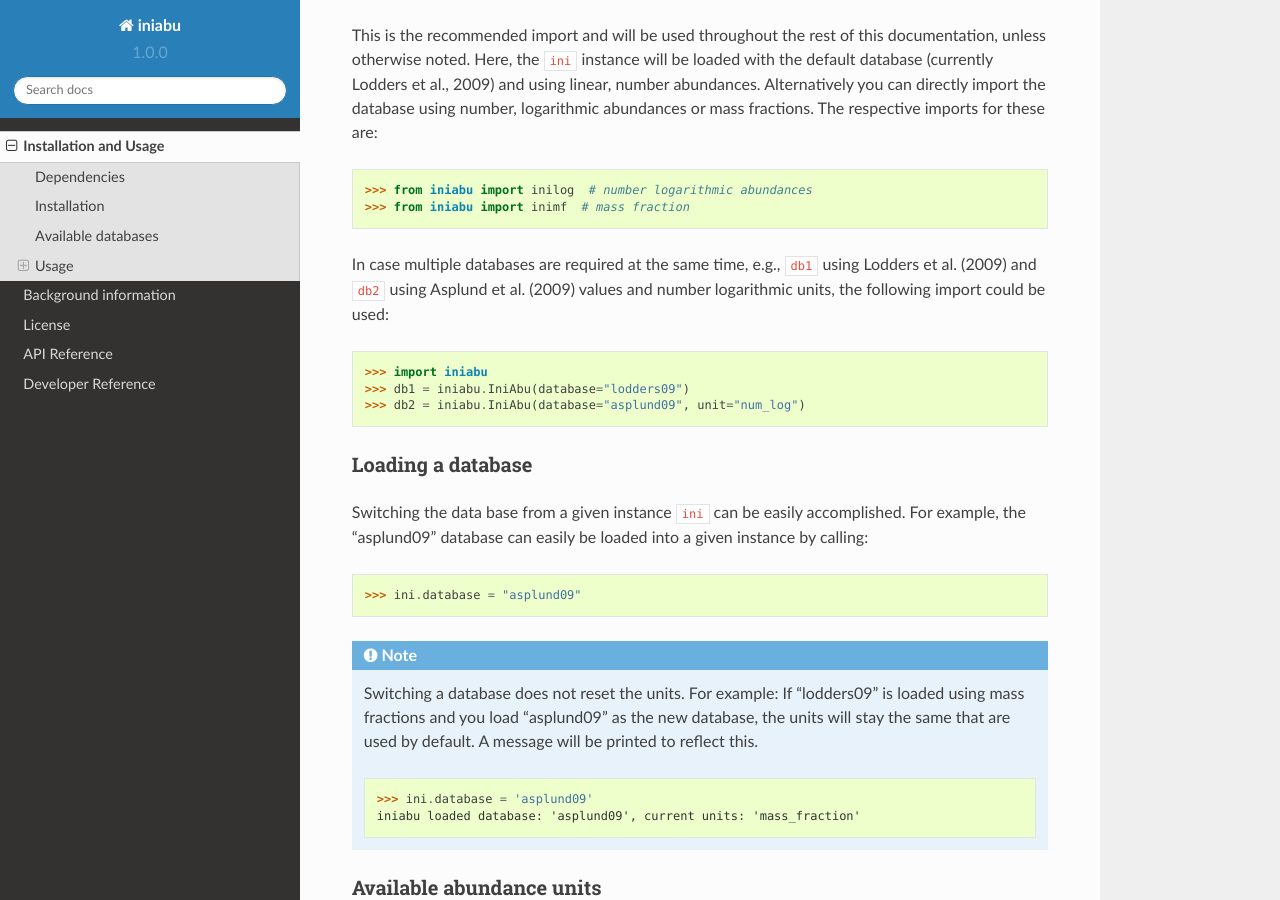
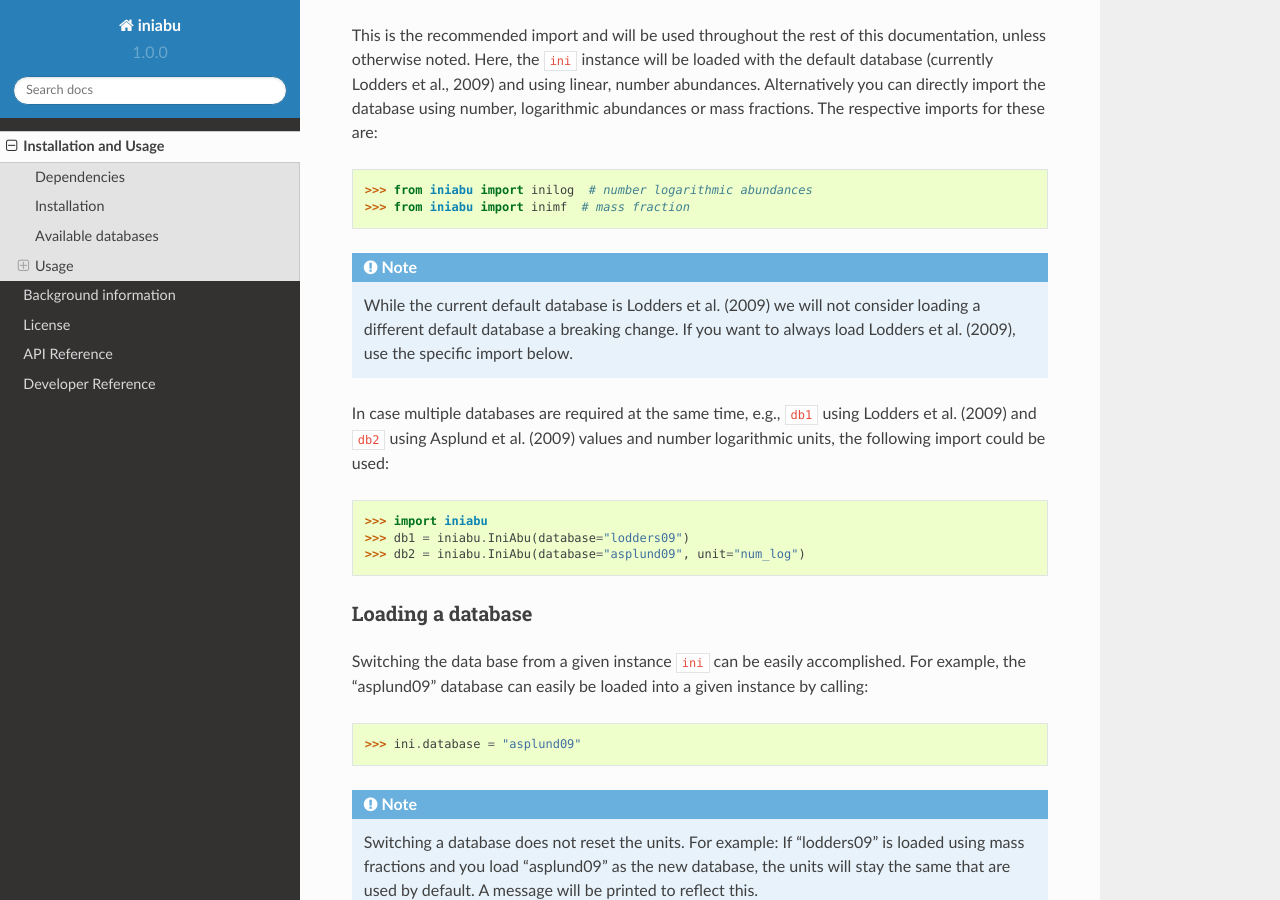
Before and after one commit to galactic-forensics/iniabu, a Sphinx documentation site: the page built from docs/intro.rst, in a window 1280 px wide and 900 px high, scrolled down 1432 px. Built offline with Sphinx 7.4.7 and the Read the Docs theme 2.0.0, drawn with Linux system fonts in a browser that asks for light colours; some of the changed text lies outside the part shown.

Commit message:
Update docs
- Describe functionality of z and a for isotopes and elements
- Note that Lodders+ (2009) is currently the default database,
  but won't be considered a breaking change if it is switched for a
  different one. Will likely switch to Lodders (2020) eventually.

```diff
--- a/docs/intro.rst
+++ b/docs/intro.rst
@@ -113,6 +113,12 @@ The respective imports for these are:
   >>> from iniabu import inilog  # number logarithmic abundances
   >>> from iniabu import inimf  # mass fraction
 
+
+.. note:: While the current default database is Lodders et al. (2009)
+  we will not consider loading a different default database
+  a breaking change.
+  If you want to always load Lodders et al. (2009),
+  use the specific import below.
 
 In case multiple databases
 are required at the same time,
@@ -279,6 +285,8 @@ from the element:
   the relative abundances will also be given
   as mass fractions!
 - The solar abundances of its (stable) isotopes using ``iso_abu_solar``
+- The number of protons of an element
+  can be queried with ``z``.
 
 For example,
 to query the solar abundance of iron
@@ -315,6 +323,9 @@ as following:
 The following properties can then
 be queried from this isotope:
 
+- The number of nucleons / mass number
+  of an isotope
+  can be queried with ``a``.
 - The name of the isotope(s) requested
   can be queried with ``name``.
 - The mass of a specific isotope using ``mass``.
@@ -327,6 +338,8 @@ be queried from this isotope:
   If you are using "mass_fractions" as units,
   the relative abundances will also be given
   as mass fractions!
+- The number of protons of an isotope
+  can be queried with ``z``.
 
 For example:
 To query the solar and the relative abundances
```
